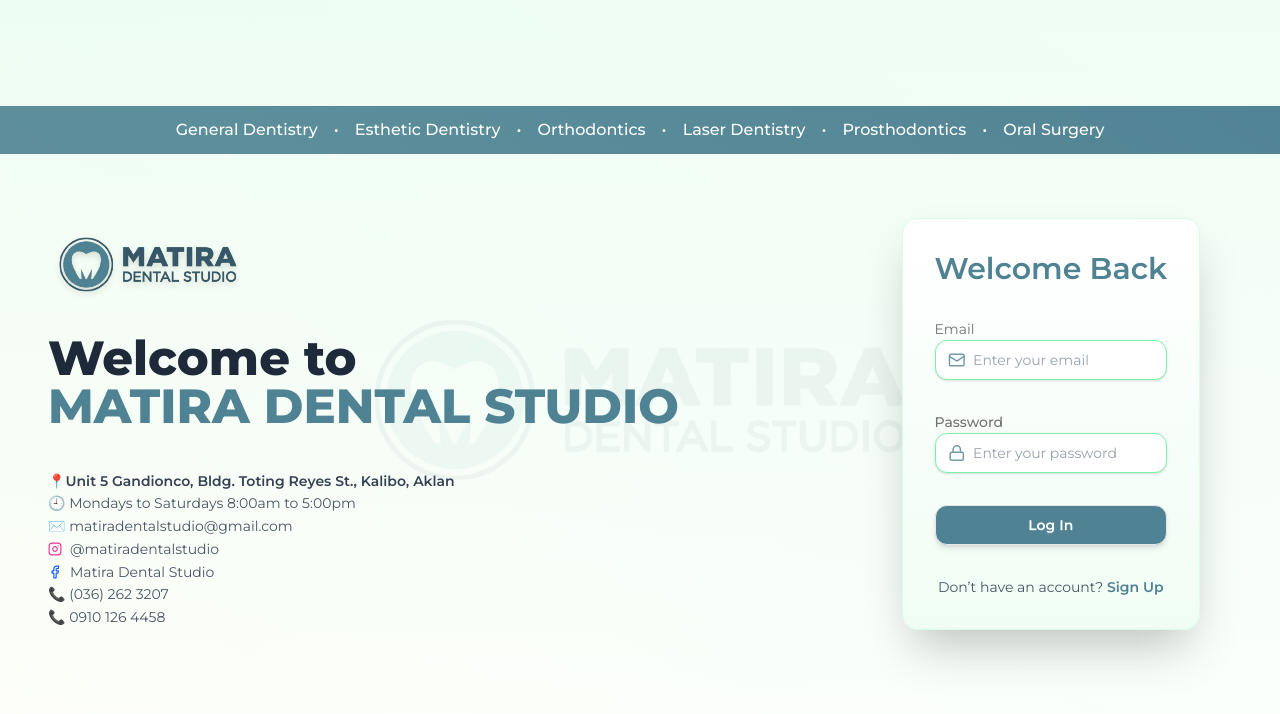
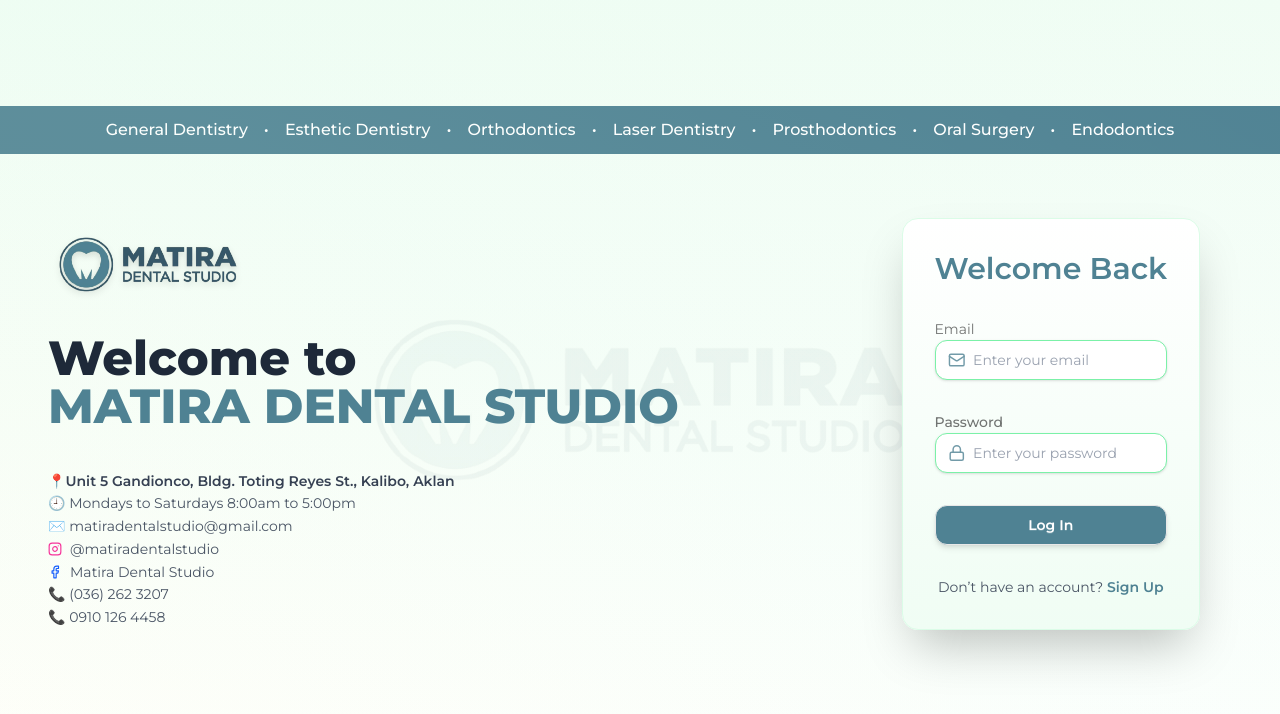
Before and after one commit to Noah202226/matira-dental-studio, a Next.js app: page / in a window 1280 px wide. Shown: the top 714 px of the page. Built offline with nearby package versions, Linux system fonts and the light colour scheme; no server answers.

Commit message:
add services on homepage

```diff
--- a/app/components/landing/Hero.jsx
+++ b/app/components/landing/Hero.jsx
@@ -50,6 +50,8 @@ export default function Hero() {
         <span>Prosthodontics</span>
         <span>•</span>
         <span>Oral Surgery</span>
+        <span>•</span>
+        <span>Endodontics</span>
       </div>
 
       {/* Main Content */}
```
